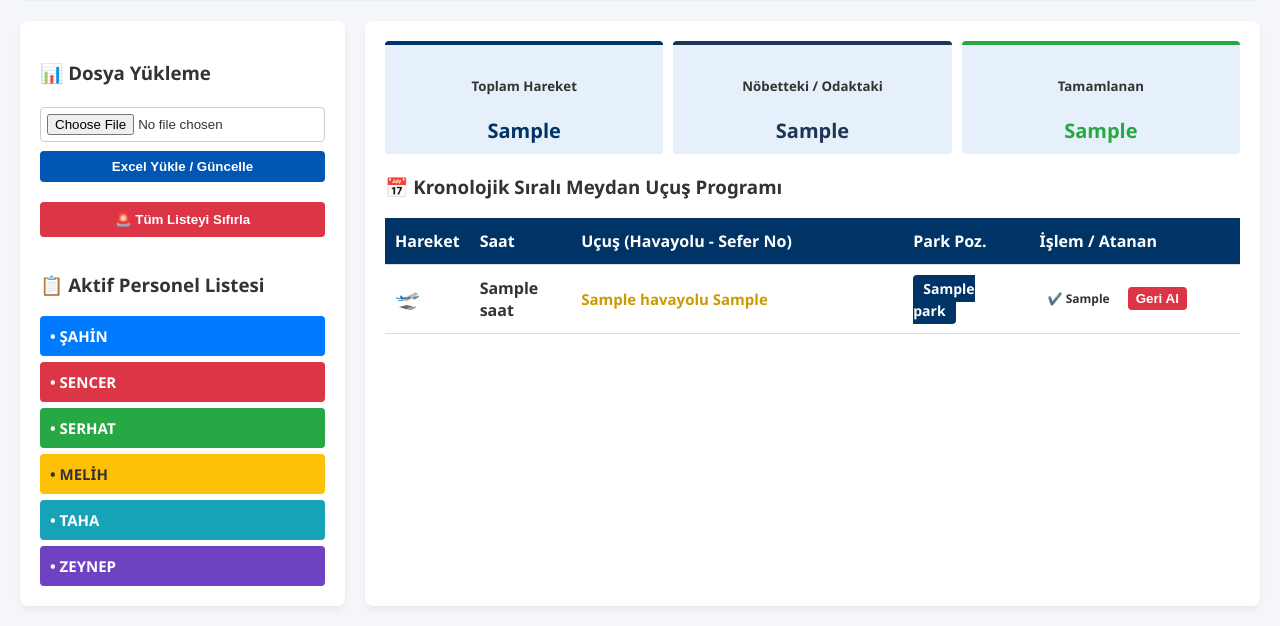
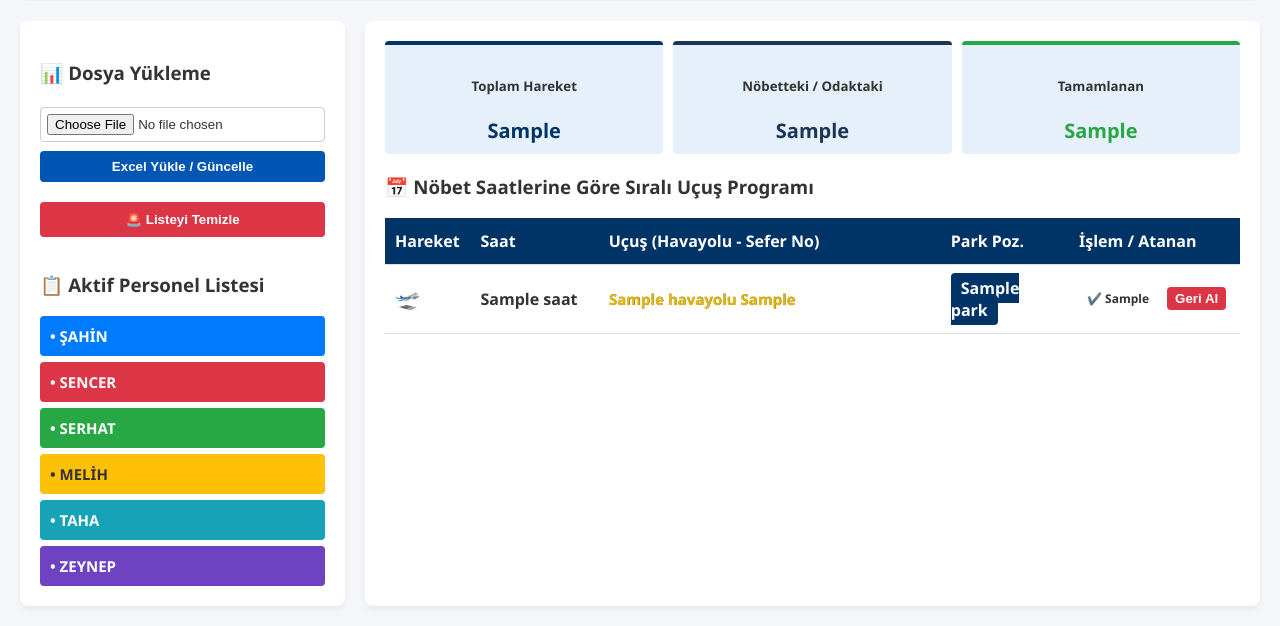
Before and after one commit to sencerf7-del/cukurova-operasyon, a Flask app: template templates/index.html in a window 1280 px wide. Shown: the part 211-837 px from the top of the page. Run offline with Flask 3, Linux system fonts and the light colour scheme; the template is opened without the code that fills it: most values are stand-ins (such as "Sample title", 1, 10 or a date in 2020).

Commit message:
Update index.html

```diff
--- a/templates/index.html
+++ b/templates/index.html
@@ -5,7 +5,7 @@
     <title>Çukurova Havalimanı Operasyon Paneli</title>
     <style>
         body { font-family: 'Segoe UI', sans-serif; background-color: #f4f6f9; color: #333; margin: 0; padding: 20px; }
-        .header-bar { background-color: #003366; color: white; padding: 15px 20px; border-radius: 8px; display: flex; justify-content: space-between; align-items: center; margin-bottom: 20px; position: relative; }
+        .header-bar { background-color: #003366; color: white; padding: 15px 20px; border-radius: 8px; display: flex; justify-content: space-between; align-items: center; margin-bottom: 20px; }
         .container { display: flex; gap: 20px; }
         .sidebar { width: 25%; background: white; padding: 20px; border-radius: 8px; box-shadow: 0 4px 6px rgba(0,0,0,0.05); }
         .main-content { width: 75%; background: white; padding: 20px; border-radius: 8px; box-shadow: 0 4px 6px rgba(0,0,0,0.05); }
@@ -19,13 +19,13 @@
 
         .badge { padding: 4px 8px; border-radius: 4px; font-weight: bold; font-size: 12px; display: inline-block; }
 
-        /* 🌌 GECE ODAĞI ARKA PLAN TONU */
-        .gece-ucus { background-color: #e2eafc !important; border-left: 5px solid #1d3557; }
-        .tamamlandi-satir { opacity: 0.35; background-color: #e9ecef !important; border-left: none !important; }
+        /* 🌌 YUMUŞAK GECE MAVİSİ ODAK ARKA PLANI */
+        .gece-ucus { background-color: #e8effa !important; border-left: 5px solid #003366; }
+        .tamamlandi-satir { opacity: 0.30; background-color: #e9ecef !important; border-left: none !important; }
 
-        /* 🔵 KANKANIN İSTEDİĞİ JİLET RENK TONLARI */
-        .flight-arrival { color: #0056b3; font-weight: bold; font-size: 15px; }
-        .flight-departure { color: #cc9900; font-weight: bold; font-size: 15px; }
+        /* 🔵 KANKANIN İSTEDİĞİ SEFER NUMARASI RENKLERİ */
+        .flight-arrival { color: #0040ff; font-weight: bold; font-size: 15px; }
+        .flight-departure { color: #e6b800; font-weight: bold; font-size: 15px; text-shadow: 0.3px 0.3px #666; }
 
         .menu-container { position: relative; display: inline-block; }
         .menu-dots { font-size: 24px; cursor: pointer; background: none; border: none; color: white; padding: 0 10px; }
@@ -54,10 +54,8 @@
 
     <div class="header-bar">
         <h2>✈️ Çukurova Uluslararası Havalimanı Meydan Operasyon Paneli</h2>
-
         <div style="display: flex; align-items: center; gap: 15px;">
             <button id="syncToggle" class="sync-btn" onclick="toggleSync()">🔄 Anlık Yenileme: KAPALI</button>
-
             <div class="menu-container">
                 <button class="menu-dots" onclick="toggleMenu()">⋮</button>
                 <div class="dropdown-menu" id="actionsMenu">
@@ -87,8 +85,8 @@
                 <button type="submit" class="btn" style="width:100%; margin-top:5px;">Excel Yükle / Güncelle</button>
             </form>
 
-            <form action="/sistemi-sifirla" method="POST" style="margin-top: 20px;" onsubmit="return confirm('DİKKAT: Tüm uçuş listesi ve personel performansları tamamen silinecek! Emin misiniz?');">
-                <button type="submit" style="width: 100%; background-color: #dc3545; color: white; border: none; padding: 10px 12px; border-radius: 4px; font-weight: bold; cursor: pointer;">🚨 Tüm Listeyi Sıfırla</button>
+            <form action="/sistemi-sifirla" method="POST" style="margin-top: 20px;" onsubmit="return confirm('DİKKAT: Mevcut tüm uçuş programı temizlenecek! Emin misiniz?');">
+                <button type="submit" style="width: 100%; background-color: #dc3545; color: white; border: none; padding: 10px 12px; border-radius: 4px; font-weight: bold; cursor: pointer;">🚨 Listeyi Temizle</button>
             </form>
 
             <h3 style="margin-top: 35px;">📋 Aktif Personel Listesi</h3>
@@ -109,15 +107,15 @@
                 <div class="stat-card" style="border-top-color: #28a745;"><h5>Tamamlanan</h5><p style="font-size:20px; font-weight:bold; margin:0; color:#28a745;">{{ tamamlanan_ucus }}</p></div>
             </div>
 
-            <h3>📅 Kronolojik Sıralı Meydan Uçuş Programı</h3>
+            <h3>📅 Nöbet Saatlerine Göre Sıralı Uçuş Programı</h3>
             <table>
                 <thead>
                     <tr>
-                        <th style="width: 8%;">Hareket</th>
-                        <th style="width: 12%;">Saat</th>
+                        <th style="width: 10%;">Hareket</th>
+                        <th style="width: 15%;">Saat</th>
                         <th style="width: 40%;">Uçuş (Havayolu - Sefer No)</th>
                         <th style="width: 15%;">Park Poz.</th>
-                        <th style="width: 25%;">İşlem / Atanan</th>
+                        <th style="width: 20%;">İşlem / Atanan</th>
                     </tr>
                 </thead>
                 <tbody>
@@ -125,9 +123,9 @@
                     <tr class="{% if ucus.gece_mi == 1 %}gece-ucus{% endif %} {% if ucus.tamamlandi == 1 %}tamamlandi-satir{% endif %}">
                         <td>
                             {% if ucus.tip == 'arrival' %}
-                            <span style="font-size: 20px; color: #0056b3;" title="Geliş">🛬</span>
+                            <span style="font-size: 20px;" title="Geliş">🛬</span>
                             {% else %}
-                            <span style="font-size: 20px; color: #cc9900;" title="Gidiş">🛫</span>
+                            <span style="font-size: 20px;" title="Gidiş">🛫</span>
                             {% endif %}
                         </td>
 
@@ -141,7 +139,7 @@
                             {% endif %}
                         </td>
 
-                        <td><span style="background: #003366; color: white; padding: 4px 10px; border-radius: 4px; font-weight: bold; font-size: 14px;">{{ ucus.park }}</span></td>
+                        <td><span style="background: #003366; color: white; padding: 4px 10px; border-radius: 4px; font-weight: bold;">{{ ucus.park }}</span></td>
 
                         <td>
                             {% if ucus.tamamlandi == 0 %}
```
